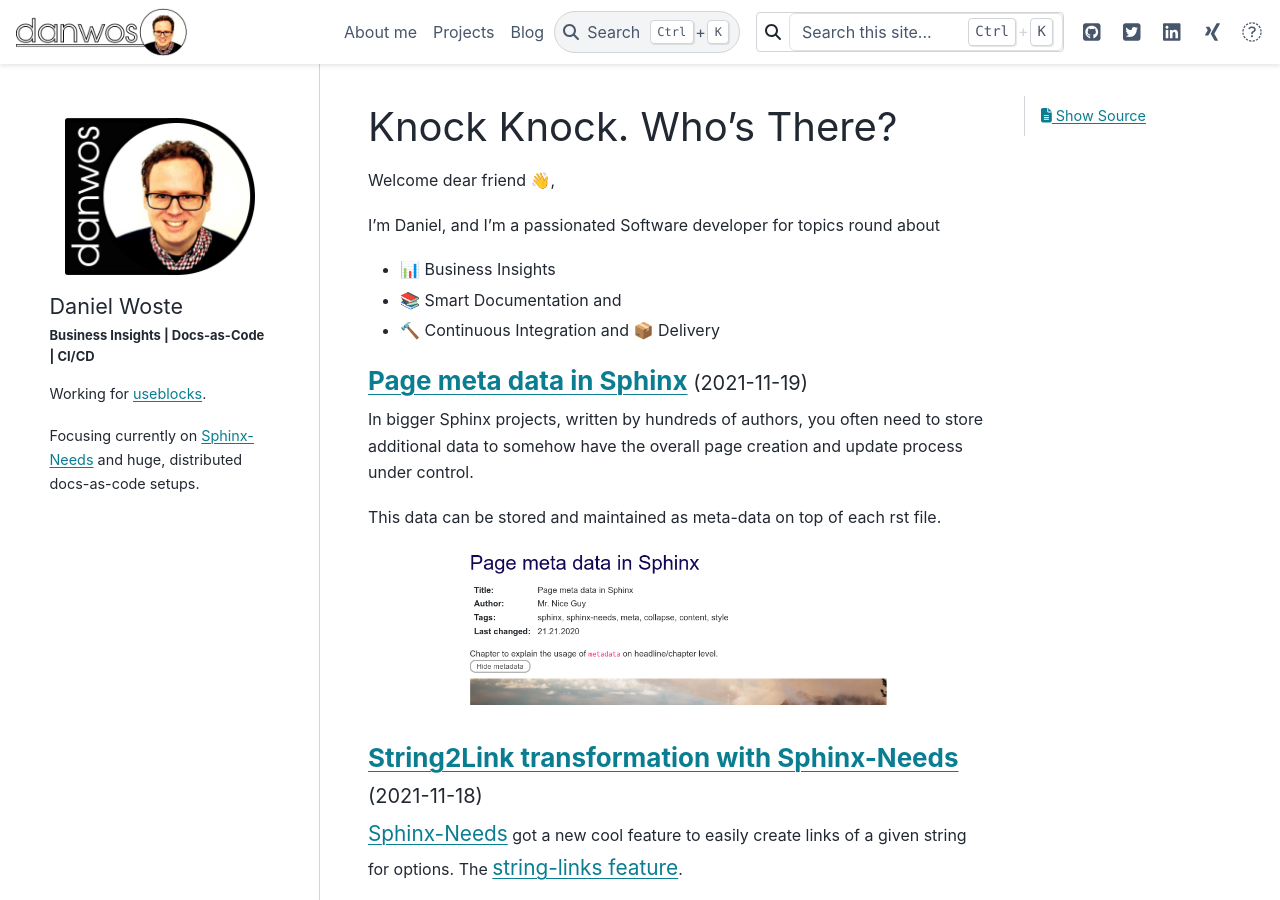
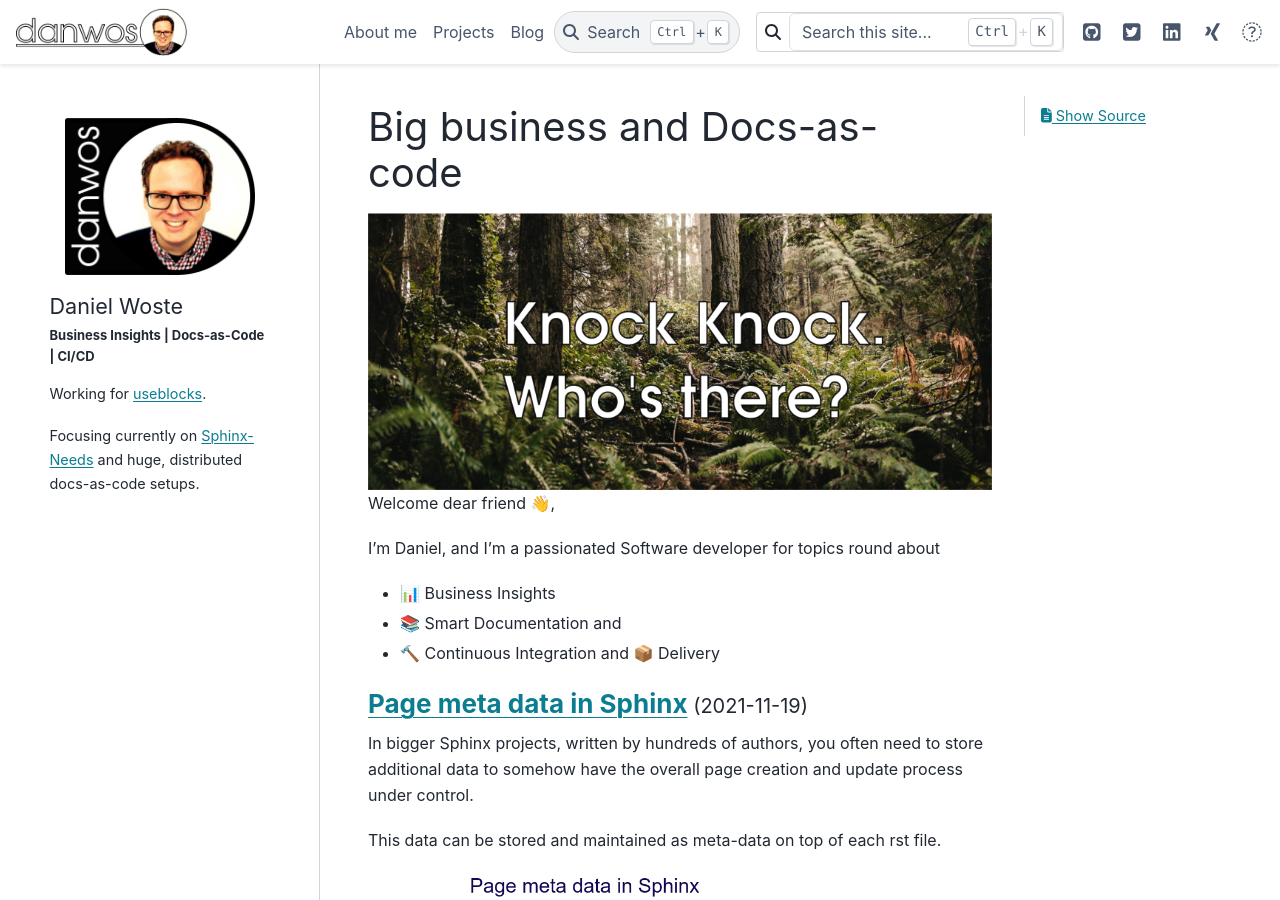
Before and after one commit to danwos/danwos.github.io, a Sphinx documentation site: the page built from docs/index.md, in a window 1280 px wide and 900 px high. Built offline with Sphinx 7.4.7 and the PyData theme 0.15.4, drawn with Linux system fonts in a browser that asks for light colours.

Commit message:
intro pic

````diff
--- a/docs/index.md
+++ b/docs/index.md
@@ -8,7 +8,13 @@
 ```
 
 
-# Knock Knock. Who's There?
+# Big business and Docs-as-code
+
+```{image} _static/danwos_intro.png
+:align: center
+:width: 100%
+```
+
 
 Welcome dear friend 👋,
 
````
Also changed, not shown: docs/_static/danwos_intro.png (added), 1 other file.
